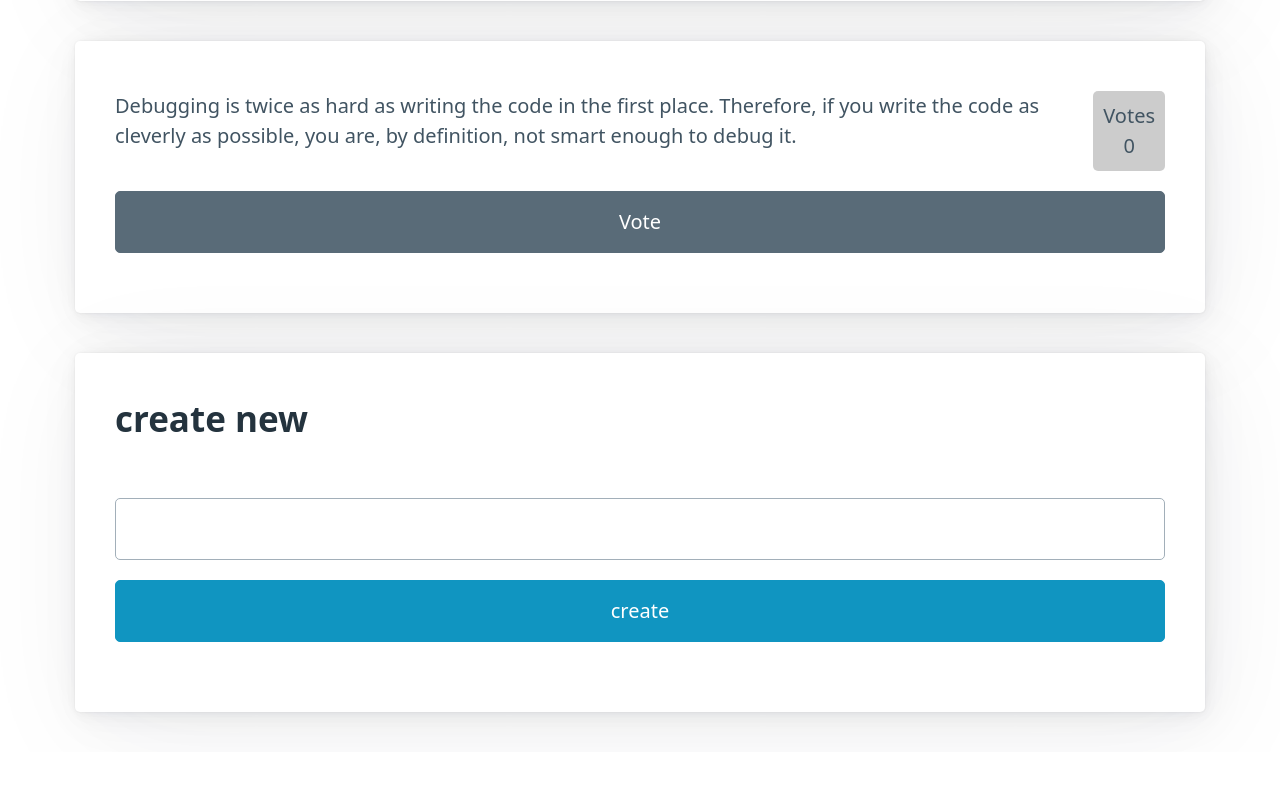
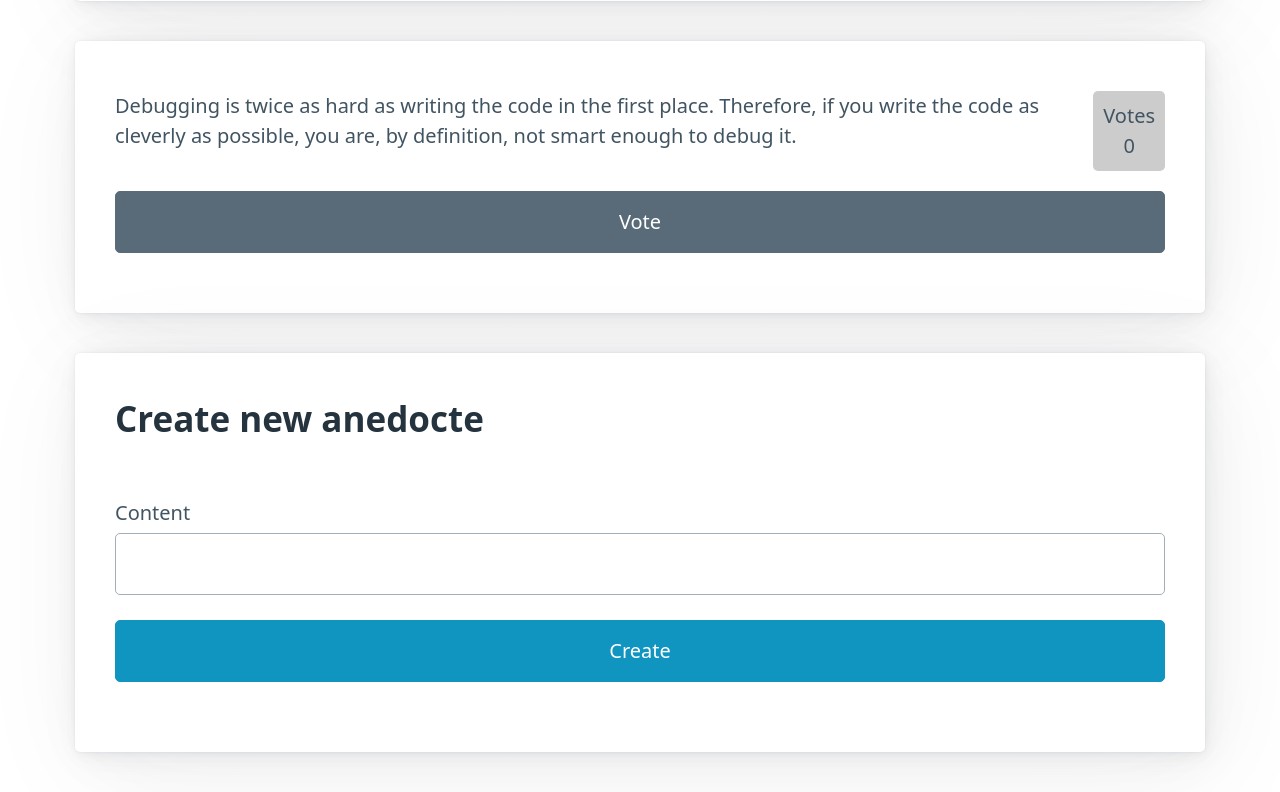
Before and after one commit to josenaldo/fso2022-anedoctes-redux, a React (Vite) app: page / in a window 1280 px wide. Shown: the part 1699-2491 px from the top of the page. Before the commit the page ends 2451 px from the top, so only its background shows below. Built offline with nearby package versions, Linux system fonts and the light colour scheme.

Commit message:
:sparkles: feat: 6.4: anecdotes, step2
Adding anedoct implemented

```diff
--- a/src/App.jsx
+++ b/src/App.jsx
@@ -1,12 +1,19 @@
 import React from 'react'
 import { useSelector, useDispatch } from 'react-redux'
-import { vote } from '@/reducers/anecdoteReducer'
+import { vote, create } from '@/reducers/anecdoteReducer'
 
 import './App.css'
 
 function App() {
   const anecdotes = useSelector((state) => state)
   const dispatch = useDispatch()
+
+  const addAnedocte = (event) => {
+    event.preventDefault()
+    const content = event.target.content.value
+    event.target.content.value = ''
+    dispatch(create(content))
+  }
 
   return (
     <div className="container">
@@ -32,12 +39,13 @@ function App() {
         ))}
 
         <article>
-          <h2>create new</h2>
-          <form>
-            <div>
-              <input />
-            </div>
-            <button>create</button>
+          <h2>Create new anedocte</h2>
+          <form onSubmit={addAnedocte}>
+            <label>
+              Content
+              <input name="content" />
+            </label>
+            <button type="submit">Create</button>
           </form>
         </article>
       </main>
--- a/src/reducers/anecdoteReducer.js
+++ b/src/reducers/anecdoteReducer.js
@@ -37,8 +37,9 @@ const reducer = (state = initialState, action) => {
         return anedocte.id !== id ? anedocte : votedAnecdote
       })
     }
-    case 'NEW_ANECDOTE':
-      return state
+    case 'CREATE': {
+      return [...state, action.payload]
+    }
     default:
       return state
   }
@@ -51,5 +52,16 @@ const vote = (id) => {
   }
 }
 
-export { vote }
+const create = (content) => {
+  return {
+    type: 'CREATE',
+    payload: {
+      content,
+      votes: 0,
+      id: getId(),
+    },
+  }
+}
+
+export { vote, create }
 export default reducer
```
Also changed, not shown: 1 other file (tests, documents, lock files or other folders).
